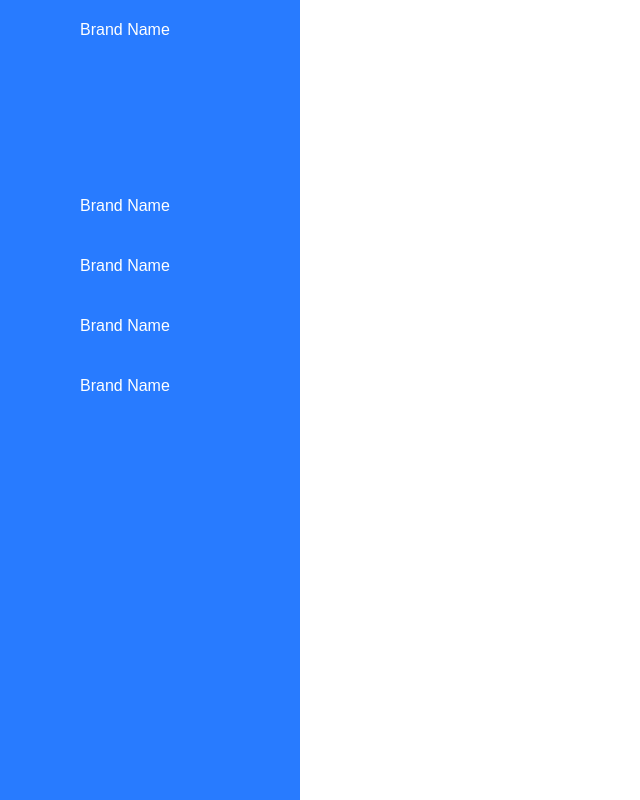
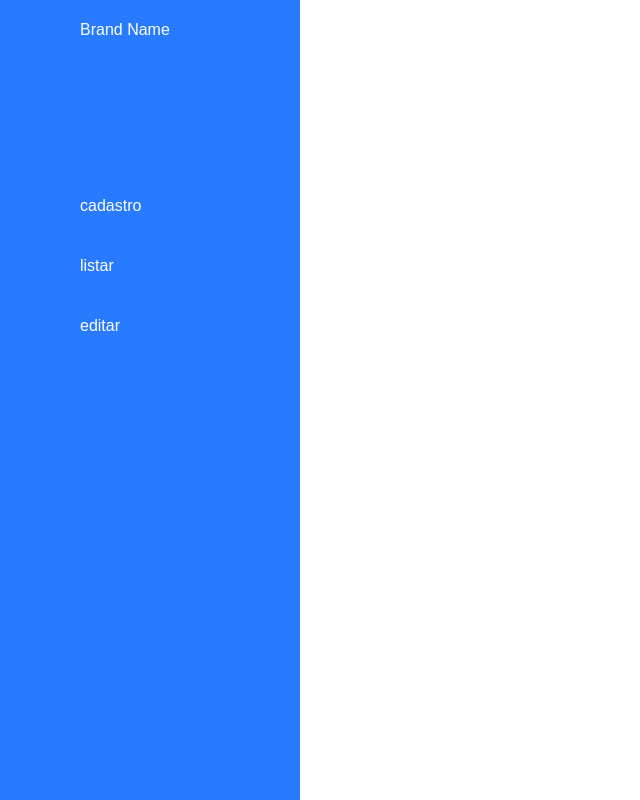
Before and after one commit to AlexlLaw/Skeleton-Angular, an Angular app in the folder Project-Angular/: page /home in a window 1280 px wide. Shown: the whole page, without its empty margins (0-640 px from the left). Built offline with nearby package versions, Linux system fonts and the light colour scheme.

Commit message:
Alterações na listagem do menu e adicionadno evento de click para alterar a classe do menu selecionado

```diff
--- a/Project-Angular/src/app/core/components/menu/menu.component.html
+++ b/Project-Angular/src/app/core/components/menu/menu.component.html
@@ -7,28 +7,10 @@
           <span class="title">Brand Name</span>
         </a>
       </li>
-      <li (mouseover)="bla()">
+      <li *ngFor="let value of menu" (click)="addClass(value.id)" [ngClass]="[value.class]">
         <a>
-          <span class="icon"></span>
-          <span class="title">Brand Name</span>
-        </a>
-      </li>
-      <li>
-        <a href="#">
-          <span class="icon"></span>
-          <span class="title">Brand Name</span>
-        </a>
-      </li>
-      <li>
-        <a href="#">
-          <span class="icon"></span>
-          <span class="title">Brand Name</span>
-        </a >
-      </li>
-      <li>
-        <a href="#">
-          <span class="icon"></span>
-          <span class="title">Brand Name</span>
+          <span class="icon">{{value.icon}}</span>
+          <span class="title">{{ value.title}}</span>
         </a>
       </li>
     </ul>
```
